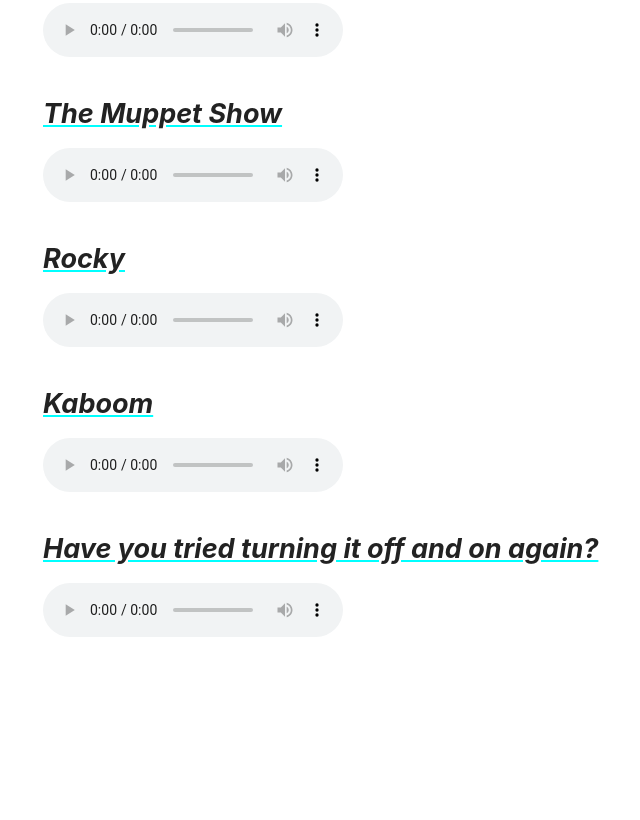
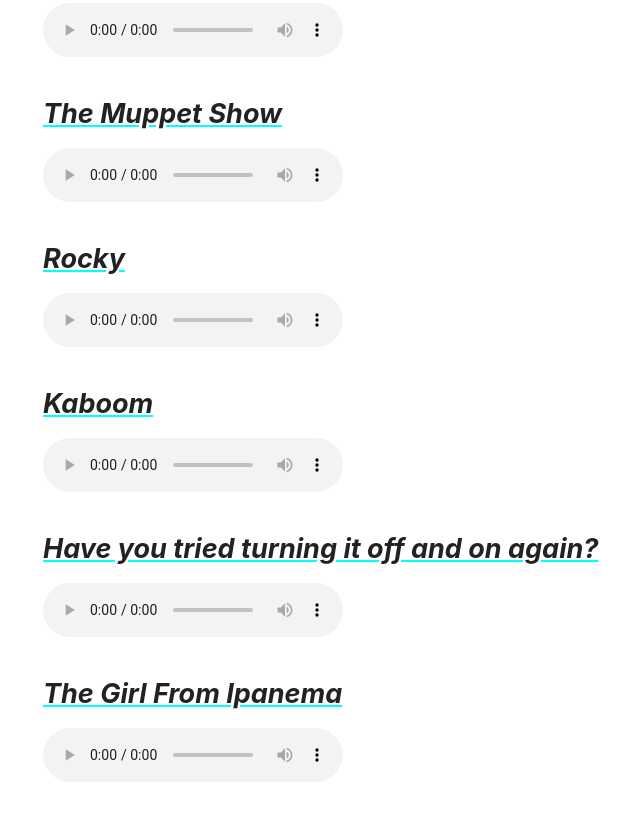
Before and after one commit to jcodo/soundboard, a plain HTML site: page index.html in a window 1280 px wide. Shown: the part 617-1437 px from the top of the page, without its empty margins (213-853 px from the left). Before the commit the page ends 1294 px from the top, so only its background shows below. Drawn offline with Linux system fonts and the light colour scheme.

Commit message:
Add Girl From Ipanema song

```diff
--- a/index.html
+++ b/index.html
@@ -113,5 +113,11 @@ span[role="img"] {
                 <source src="audio/haveyoutried.mp3" type="audio/mpeg">
             </audio>
         </article>
+        <article>
+            <h2 class="subtitle"><em>The Girl From Ipanema</em></h2>
+            <audio controls>
+                <source src="audio/ipanema.mp3" type="audio/mpeg">
+            </audio>
+        </article>
     </section>
 </main>
```
Also changed, not shown: 1 other file.
